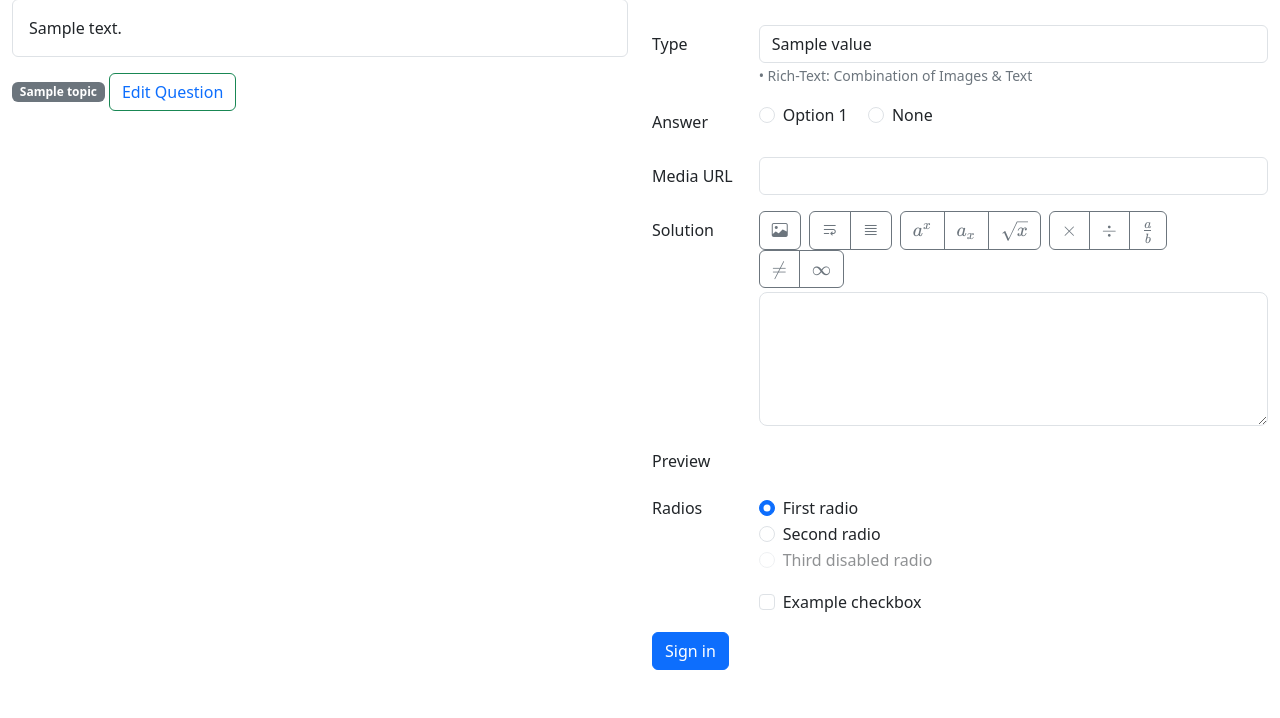
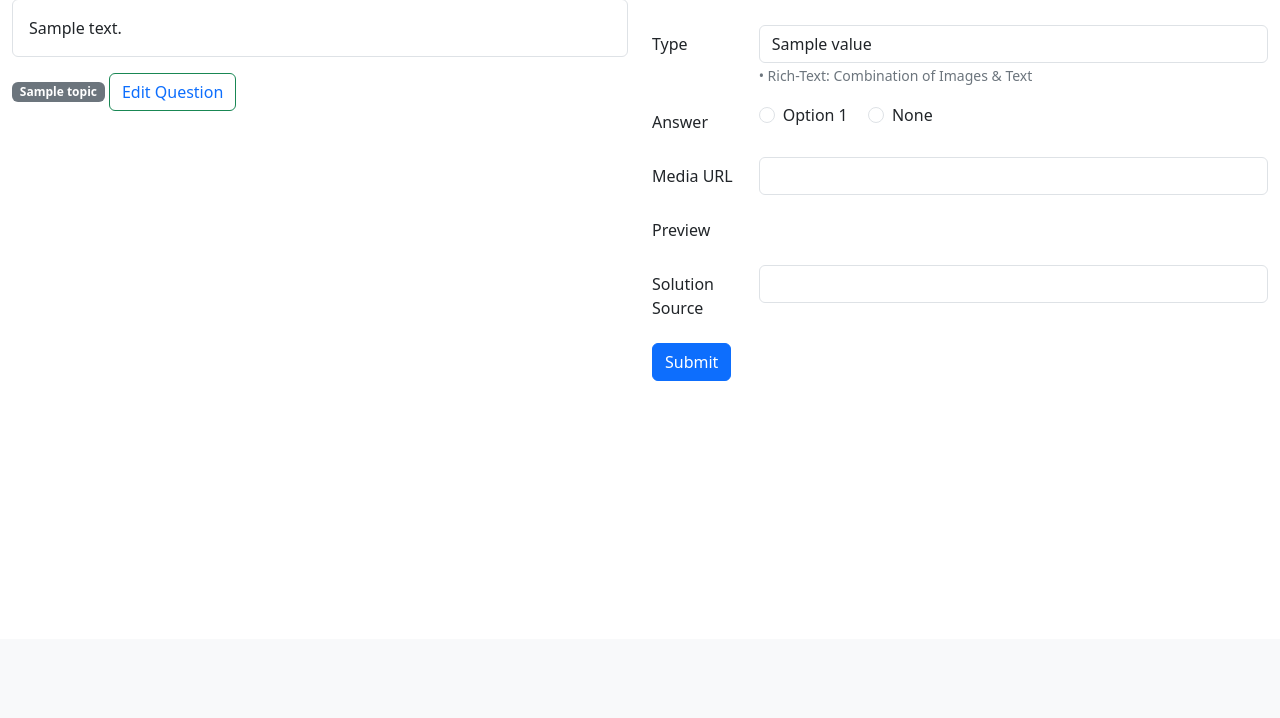
Before and after one commit to sortedcord/solverr, a Django app: template solverrapp/templates/solverrapp/questions/question_solve.html in a window 1280 px wide. Shown: the part 161-879 px from the top of the page. After the commit the page ends 542 px from the top, so only its background shows below. Run offline with Django 5.2, Linux system fonts and the light colour scheme; tables that the repository leaves empty hold one stand-in row (values such as "Sample post"); the template is opened without the code that fills it: values that come from a table or form of the project are taken from there, most other values are stand-ins (such as "Sample title", 1, 10 or a date in 2020).

Commit message:
Fix #3 Can now add solutions from frontend

```diff
--- a/solverrapp/models.py
+++ b/solverrapp/models.py
@@ -95,8 +95,32 @@ class Solution(models.Model):
     }
 
     solution_type = models.CharField(max_length=100, choices=SOLUTION_TYPES)
-    solution_media_url = models.URLField(blank=True, null=True)
     solution_source = models.CharField(max_length=100, blank=True, null=True)
 
     solution_body = models.TextField(max_length=3000, blank=True, null=True)
     question = models.ForeignKey(Question, on_delete=models.CASCADE)
+
+    answer = models.CharField(max_length=3000, blank=True, null=True)
+
+    def generate_body(self):
+        if not self.solution_body.startswith("$PROCESS"):
+            return
+        self.solution_body.replace("$PROCESS", '')
+
+        if self.solution_type == 'IMG':
+            self.solution_body = f"<img class='img-fluid' src='{self.solution_body}'>"
+        elif self.solution_type == 'VID':
+            if self.solution_body.endswith('.mp4') or self.solution_body.endswith('.webm') or self.solution_body.endswith('.mkv'):
+                self.solution_body = f"<video class='img-fluid'><source src='{self.solution_body}'></video>"
+            elif 'vimeo.com' in self.solution_body:
+                video_id = self.solution_body.split("/")[-1].split('?')[0]
+                self.solution_body = f"""
+<div style="padding:56.25% 0 0 0;position:relative;">
+<iframe src="https://player.vimeo.com/video/{video_id}?badge=0&amp;autopause=0&amp;player_id=0&amp;app_id=58479" frameborder="0" allow="autoplay; fullscreen; picture-in-picture; clipboard-write" style="position:absolute;top:0;left:0;width:100%;height:100%;border-radius:0.6rem;"></iframe>
+</div>
+<script src="https://player.vimeo.com/api/player.js"></script>
+                    """
+
+    def save(self):
+        self.generate_body()
+        return super().save()
--- a/solverrapp/templates/solverrapp/questions/question_detail.html
+++ b/solverrapp/templates/solverrapp/questions/question_detail.html
@@ -41,7 +41,7 @@
         {% for solution in solutions %}
             <div class="tab-pane fade show {% if forloop.counter0 == 0 %}active{% endif %}" id="pills-{{ solution.solution_source }}" role="tabpanel" aria-labelledby="pills-{{ solution.solution_source }}-tab"
                 tabindex="0">
-            {{ solution.body|safe }}
+            {{ solution.solution_body|safe }}
             </div>
         {% endfor %}
             <!-- About the question -->
--- a/solverrapp/templates/solverrapp/questions/question_solve.html
+++ b/solverrapp/templates/solverrapp/questions/question_solve.html
@@ -7,7 +7,7 @@
     <div class="row mb-3">
         <label for="solution-type" class="col-sm-2 col-form-label">Type</label>
         <div class="col-sm-10">
-            <select class="form-control" id="solution-type">
+            <select class="form-control" id="solution-type" onchange="updateSolutionType();">
                 {% for key, value in solution_types %}
                 <option value="{{key}}">{{value}}</option>
                 {% endfor %}
@@ -25,16 +25,23 @@
             {% for option in options %}
             <div class="form-check form-check-inline">
                 <input class="form-check-input change-option" type="{%if question.question_type == 'SCQ'%}radio{% else %}checkbox{% endif %}" name="inlineRadioOptions" id="change-option-{{forloop.counter0}}"
-                    value="{{forloop.counter0}}" {% if option.is_correct%}checked{% endif %}>
+                    value="{{forloop.counter0}}" {% if option.is_correct%}checked{% endif %} onchange="processAnswerChange();">
                 <label class="form-check-label" for="change-option-{{forloop.counter0}}">Option {{forloop.counter}}</label>
             </div>
             {% endfor %}
             <div class="form-check form-check-inline">
                 <input class="form-check-input change-option" type="radio" name="inlineRadioOptions" id="change-option-nota"
-                    value="-1">
+                    value="-1" onchange="processAnswerChange();">
                 <label class="form-check-label" for="change-option-nota">None</label>
             </div>
-            </select>
+        </div>
+    </div>
+
+    <!-- New Answer -->
+    <div class="row mb-3" id="new-answer-container" style="display: none;">
+        <label for="new-answer-input" class="col-sm-2 col-form-label">New Answer</label>
+        <div class="col-sm-10">
+            <input type="text" class="form-control" id="new-answer-input">
         </div>
     </div>
 
@@ -42,7 +49,7 @@
     <div class="row mb-3" id="media-container">
         <label for="media-source-input" class="col-sm-2 col-form-label">Media URL</label>
         <div class="col-sm-10">
-            <input type="url" class="form-control" id="media-source-input">
+            <input type="url" class="form-control" id="media-source-input" oninput="renderPreview();">
         </div>
     </div>
 
@@ -51,7 +58,7 @@
         <label for="question_body" class="col-sm-2 col-form-label">Solution</label>
         <div class="col-sm-10 rtxt">
             <div class="btn-toolbar mb-1 rtxt-toolbar" role="toolbar"></div>
-            <textarea rows="5" type="text" class="form-control rounded-3 rtxt-textarea" oninput="renderQuestion();" id="solution-body"></textarea>
+            <textarea rows="5" type="text" class="form-control rounded-3 rtxt-textarea" oninput="renderPreview();" id="solution-body"></textarea>
             </div>
     </div>
 
@@ -61,45 +68,33 @@
         <div class="col-sm-10" id="preview"></div>
     </div>
 
-    <fieldset class="row mb-3">
-        <legend class="col-form-label col-sm-2 pt-0">Radios</legend>
+    {#  Source  #}
+    <div class="row mb-3">
+        <label class="col-sm-2 col-form-label" for="source-input">Solution Source</label>
         <div class="col-sm-10">
-            <div class="form-check">
-                <input class="form-check-input" type="radio" name="gridRadios" id="gridRadios1" value="option1" checked>
-                <label class="form-check-label" for="gridRadios1">
-                    First radio
-                </label>
-            </div>
-            <div class="form-check">
-                <input class="form-check-input" type="radio" name="gridRadios" id="gridRadios2" value="option2">
-                <label class="form-check-label" for="gridRadios2">
-                    Second radio
-                </label>
-            </div>
-            <div class="form-check disabled">
-                <input class="form-check-input" type="radio" name="gridRadios" id="gridRadios3" value="option3"
-                    disabled>
-                <label class="form-check-label" for="gridRadios3">
-                    Third disabled radio
-                </label>
-            </div>
-        </div>
-    </fieldset>
-    <div class="row mb-3">
-        <div class="col-sm-10 offset-sm-2">
-            <div class="form-check">
-                <input class="form-check-input" type="checkbox" id="gridCheck1">
-                <label class="form-check-label" for="gridCheck1">
-                    Example checkbox
-                </label>
-            </div>
+            <input type="text" class="form-control " id="source-input">
         </div>
     </div>
-    <button type="submit" class="btn btn-primary">Sign in</button>
+    <button type="button" class="btn btn-primary" onclick="submitSolution()">Submit</button>
 </form>
 
 <script>
-    function renderQuestion() {
+    const solutionType = document.getElementById('solution-type');
+    const mediaContainer = document.getElementById('media-container');
+    const rtxtContainer = document.getElementById('editor-container');
+    const preview_p = document.getElementById('preview');
+    const mediaURL = document.getElementById('media-source-input');
+
+    function renderPreview() {
+        if (solutionType.value === 'IMG') {
+            {#Prevent injection#}
+            if (/[<>\"'`]/.test(mediaURL.value)) {
+                mediaURL.value = '';
+                return;
+            }
+            preview_p.innerHTML = `<img src="${mediaURL.value}">`;
+            return;
+        }
         var text = document.getElementById('solution-body').value;
         const imgMdPattern = /!\[(.*?)\]\((.*?)\)/g;
 
@@ -108,7 +103,7 @@
         });
         var newText = newText.replace(/\n/g, "<br>");
 
-        preview_p = document.getElementById('preview');
+
         preview_p.innerHTML = newText;
 
         renderMathInElement(
@@ -127,11 +122,94 @@
 
         const question_type = '{{question.question_type}}';
         // For choice questions
-        if (question_type == 'SCQ' || question_type == 'MCQ') {
-
+        if (question_type === 'SCQ' || question_type === 'MCQ') {
+            if (document.getElementById('change-option-nota').checked) {
+                document.getElementById('new-answer-container').style.display = '';
+            } else {
+                document.getElementById('new-answer-container').style.display = 'none';
+            }
         }
 
         // For value questions
     }
+
+    function updateSolutionType() {
+        if (solutionType.value === 'TXT') {
+            mediaContainer.style.display = 'none';
+            rtxtContainer.style.display = '';
+        } else {
+            mediaContainer.style.display = '';
+            rtxtContainer.style.display = 'none';
+        }
+    }
+
+    document.addEventListener('DOMContentLoaded', function() {
+            updateSolutionType();
+        });
+
+    function submitSolution() {
+        const solutionType = document.getElementById('solution-type').value;
+
+        const checkboxes = document.querySelectorAll('.change-option');
+
+        // Array to store selected answers
+        const selected_answers = [];
+
+        // Iterate over each checkbox
+        checkboxes.forEach(checkbox => {
+            if (checkbox.checked) {
+                selected_answers.push(checkbox.value);
+            }
+        });
+
+        console.log(selected_answers)
+
+        const newAnswer = document.getElementById('new-answer-input').value;
+
+        var solution_body = "";
+
+        if (solutionType === 'TXT') {
+            solution_body = document.getElementById('solution-body').value;
+        } else {
+            solution_body = document.getElementById('media-source-input').value;
+        }
+
+        const source = document.getElementById('source-input').value;
+
+        const data = {
+            type: solutionType,
+            sel_answers: selected_answers,
+            answer: newAnswer,
+            body: solution_body,
+            source: source,
+            question_id: {{ question.id }}
+        }
+
+        console.log(data);
+
+        fetch('/api/new/solution', {
+            method: 'POST',
+            headers: {
+                'Content-Type': 'application/json'
+            },
+            body: JSON.stringify(data)
+        })
+        .then(response => {
+                if (!response.ok) {
+                    throw new Error('Network response was not ok');
+                }
+                return response.json(); // Parse the JSON response
+            })
+            .then(data => {
+                console.log('POST request succeeded with JSON response', data);
+                window.location.replace('/questions/{{ question.id }}');
+
+            })
+            .catch(error => {
+                console.error('There was a problem with the POST request:', error);
+            });
+
+    }
 </script>
+
 {% endblock %}
--- a/solverrapp/urls.py
+++ b/solverrapp/urls.py
@@ -11,5 +11,6 @@ urlpatterns = [
 
     # API
     path("api/new/question", views.api_question_submit, name="api_question_submit"),
+    path("api/new/solution", views.api_solution_submit, name="api_solution_submit"),
     path("api/search/question", views.api_question_search, name="api_question_search"),
 ]
```
Also changed, not shown: solverrapp/views.py (+43 -21 lines).
